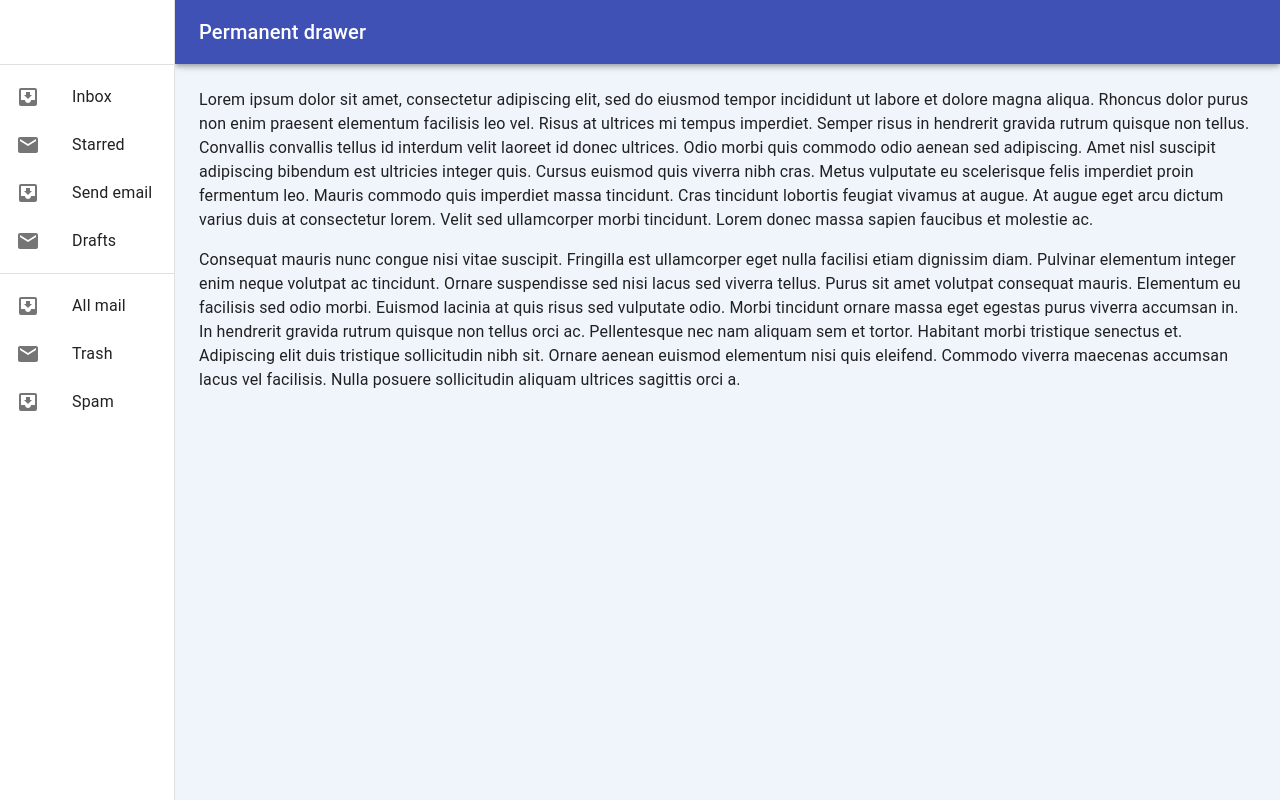
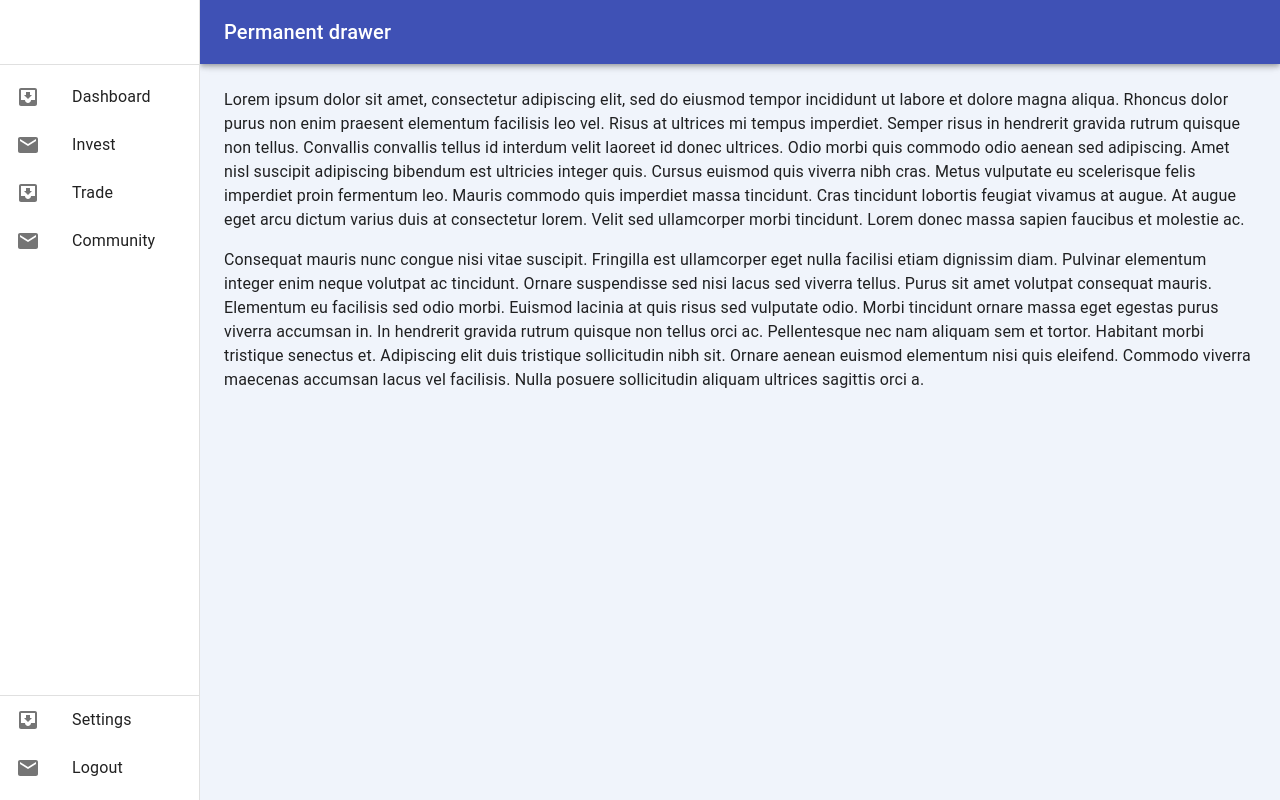
Before and after one commit to LordLalwani/clank, a React (Create React App) app: page /dashboard in a window 1280 px wide. Built offline with nearby package versions, Linux system fonts and the light colour scheme; no server answers; what aws-amplify would draw is missing.

Commit message:
set dashboard list names

```diff
--- a/src/components/dashboard/components/dashboardNavDrawer.js
+++ b/src/components/dashboard/components/dashboardNavDrawer.js
@@ -17,7 +17,7 @@ import MenuIcon from "@material-ui/icons/Menu";
 import { withStyles } from "@material-ui/core/styles";
 import ChevronLeftIcon from "@material-ui/icons/ChevronLeft";
 
-const drawerWidth = 175;
+const drawerWidth = 200;
 
 const styles = (theme) => ({
   root: {
@@ -48,6 +48,11 @@ const styles = (theme) => ({
     flexGrow: 1,
     backgroundColor: theme.palette.background.default,
     padding: theme.spacing(3),
+  },
+  listBottom: {
+    position: "absolute",
+    bottom: "0",
+    width: "100%",
   },
 });
 
@@ -100,18 +105,20 @@ class DashboardNavDrawer extends React.Component {
           <div className={classes.toolbar} />
           <Divider />
           <List>
-            {["Inbox", "Starred", "Send email", "Drafts"].map((text, index) => (
+            {["Dashboard", "Invest", "Trade", "Community"].map(
+              (text, index) => (
                 <ListItem button key={text}>
                   <ListItemIcon>
                     {index % 2 === 0 ? <InboxIcon /> : <MailIcon />}
                   </ListItemIcon>
                   <ListItemText primary={text} />
                 </ListItem>
-            ))}
+              )
+            )}
           </List>
+          <List className={classes.listBottom}>
             <Divider />
-          <List>
-            {["All mail", "Trash", "Spam"].map((text, index) => (
+            {["Settings", "Logout"].map((text, index) => (
               <ListItem button key={text}>
                 <ListItemIcon>
                   {index % 2 === 0 ? <InboxIcon /> : <MailIcon />}
```
Also changed, not shown: 2 other files (tests, documents, lock files or other folders). Lines whose indentation alone changed are shown as unchanged.
